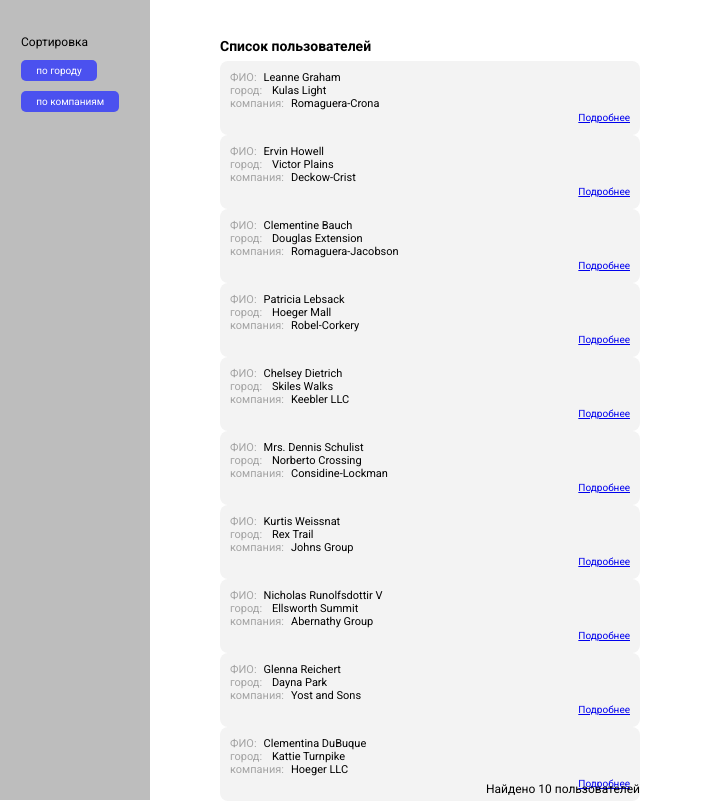
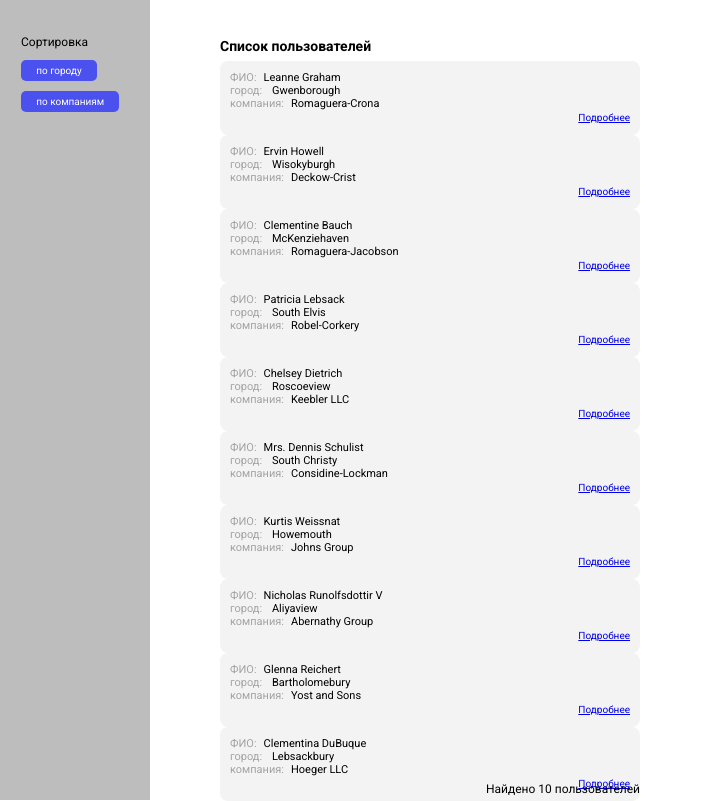
Before and after one commit to Sindoraii/Test-task, a React (Create React App) app: page / in a window 1280 px wide. Shown: the whole page, without its empty margins (0-703 px from the left). Built offline with nearby package versions, Linux system fonts and the light colour scheme.

Commit message:
Trying to add sorting

```diff
--- a/src/Components/SortingUsers/SortingUsers.js
+++ b/src/Components/SortingUsers/SortingUsers.js
@@ -1,16 +1,56 @@
-import React from "react";
+import React, {useState} from "react";
 import {MainLayout} from "../Common/MainLayout/MainLayout";
 import {SortingUsersActionPanel} from "./SortingUsersActionPanel/SortingUsersActionPanel";
 import {SortingUsersList} from "./SortingUsersList/SortingUsersList";
 
-export function SortingUsers(props){
-    const usersCopy = [...props.users];
+export function SortingUsers(props) {
+    // const users = [...props.users];
 
-    return(
-        <MainLayout
-            firstSlot = {<SortingUsersActionPanel/>}
-            secondSlot ={<SortingUsersList users={usersCopy}
-            />}
-        />
-    );
+    const [sortedUsers, setSortedUsers] = useState(props.users);
+    console.log('sortedUsers',sortedUsers);
+    console.log('setState',setSortedUsers )
+
+
+    function getUsersSorted(field){
+        let sortedUsersByField;
+
+        if(field ==='city') {
+
+            sortedUsersByField =  sortedUsers.sort((firstUser,secondUser)=> firstUser.address.city > secondUser.address.city ? 1 : -1);
+            console.log('CITY',sortedUsersByField)
+        } else if(field === 'company') {
+            sortedUsersByField = sortedUsers.sort((firstUser,secondUser)=>firstUser.company.name > secondUser.company.name ? 1 : -1);
+        }
+         setSortedUsers(sortedUsersByField);
+    }
+
+       // let sortedUsersByField;
+
+    //    switch (field) {
+    //         case 'city':
+    //              let sortedUsersByFieldCity =  sortedUsers.sort((firstUser,secondUser)=> firstUser.address.city > secondUser.address.city ? 1 : -1);
+    //             setSortedUsers(sortedUsersByFieldCity);
+    //             console.log('HANDLER city',sortedUsers);
+    //             // console.log('sortedUsers',sortedUsers)
+    //             break;
+    //         case 'company':
+    //             let sortedUsersByFieldCompany =  sortedUsers.sort((firstUser,secondUser)=>firstUser.company.name - secondUser.company.name ? 1 : -1);
+    //             setSortedUsers(sortedUsersByFieldCompany);
+    //             break;
+    //     }
+    //     // console.log('HANDLER ',sortedUsersByField);
+    //     // setSortedUsers(sortedUsersByField);
+    // }
+
+
+    return (
+            <MainLayout
+                firstSlot={<SortingUsersActionPanel handlerSortByCity={()=>getUsersSorted('city')}
+                                                    handlerSortByCompany = {()=>getUsersSorted('company')}
+                />}
+                secondSlot={<SortingUsersList users={sortedUsers}
+                />}
+            />
+        );
+
 }
--- a/src/Components/SortingUsers/SortingUsersActionPanel/SortingUsersActionPanel.js
+++ b/src/Components/SortingUsers/SortingUsersActionPanel/SortingUsersActionPanel.js
@@ -1,15 +1,16 @@
 import React from "react";
 import "./SortingUsersActionPanel.css"
 
-export function SortingUsersActionPanel(){
+export function SortingUsersActionPanel(props){
+ const {handlerSortByCity,handlerSortByCompany} = props;
 
     return(
         <section className='SortingUsersActionPanel'>
             <h2 className='SortingUsersActionPanel__name'>Сортировка</h2>
-            <button className='SortingUsersActionPanel__button'>
+            <button className='SortingUsersActionPanel__button' onClick={handlerSortByCity}>
                 по городу
             </button>
-            <button className='SortingUsersActionPanel__button'>
+            <button className='SortingUsersActionPanel__button' onClick={handlerSortByCompany}>
                 по компаниям
             </button>
         </section>
--- a/src/Components/SortingUsers/SortingUsersList/SortingUsersCard/SortingUsersCard.js
+++ b/src/Components/SortingUsers/SortingUsersList/SortingUsersCard/SortingUsersCard.js
@@ -4,6 +4,8 @@ import "./SortingUsersCard.css"
 
 export function SortingUsersCard(props) {
     const {user} = props;
+    console.log('CARD', user);
+
 
     return(
         <article className='SortingUsersCard'>
@@ -11,12 +13,11 @@ export function SortingUsersCard(props) {
                 <span className='SortingUsersCard__value'>{user.name}</span>
             </p>
             <p className='SortingUsersCard__field'>город:
-                <span className='SortingUsersCard__value'> {user.address.street}</span>
+                <span className='SortingUsersCard__value'> {user.address.city}</span>
             </p>
             <p className='SortingUsersCard__field'>компания:
                 <span className='SortingUsersCard__value'>{user.company.name}</span>
             </p>
-            {/*<a className='SortingUsersCard__fullInfo'>Подробнее</a>*/}
             <div className='SortingUsersCard__fullInfo'>
                 <Link to="/profile">Подробнее</Link>
             </div>
--- a/src/Components/SortingUsers/SortingUsersList/SortingUsersList.js
+++ b/src/Components/SortingUsers/SortingUsersList/SortingUsersList.js
@@ -4,6 +4,7 @@ import {SortingUsersCard} from "./SortingUsersCard/SortingUsersCard";
 
 export function SortingUsersList(props){
     const users = props.users;
+    console.log('LIST',users)
     return (
         <div className='_content-SortingUsersList'>
             <h1  >Список пользователей</h1>
```
